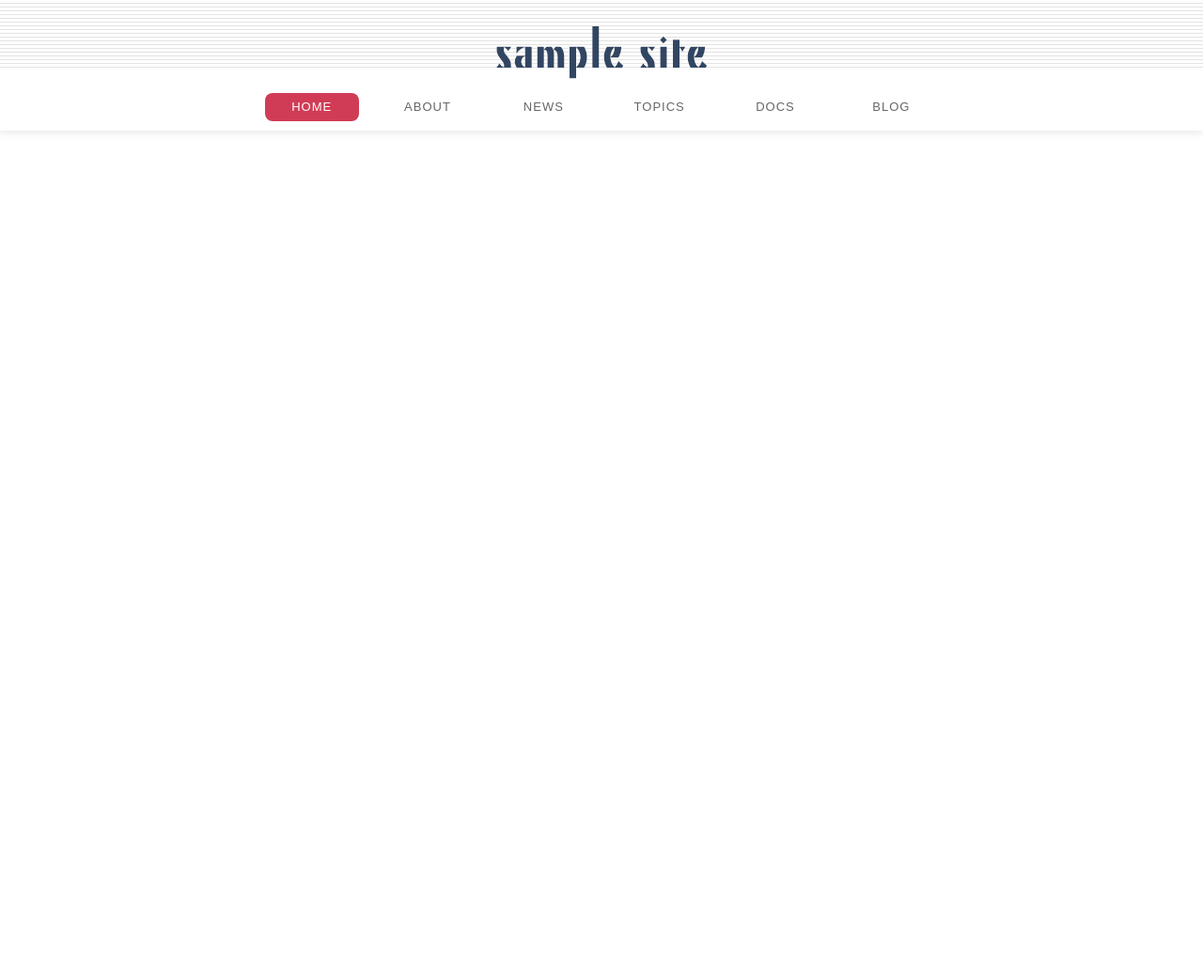
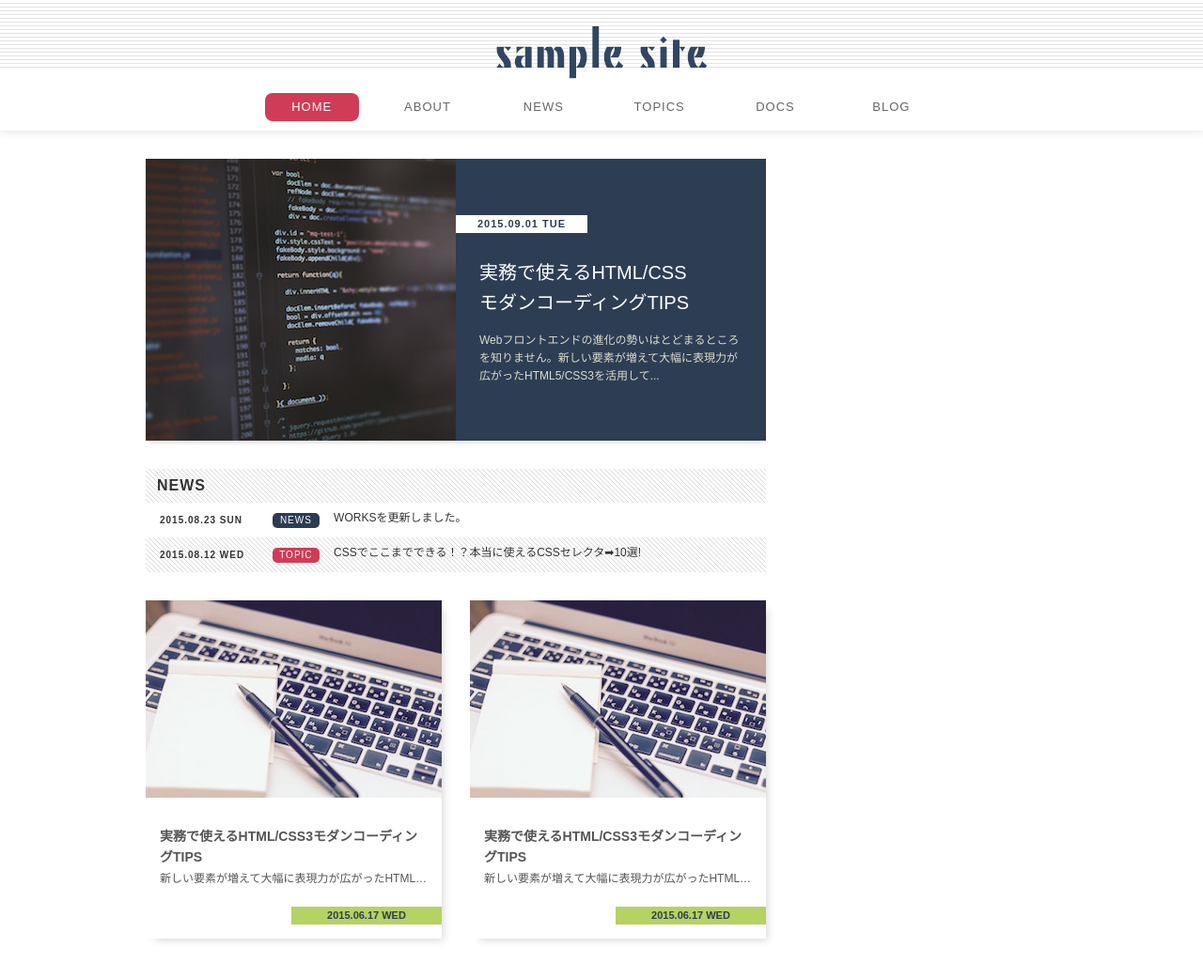
Before and after one commit to teruyainomata0831/standard-layout, a plain HTML site: page index.html in a window 1280 px wide. Shown: the whole page at 94% size. Before the commit the page ends 800 px from the top, so only its background shows below. Drawn offline with Linux system fonts and the light colour scheme.

Commit message:
メイン領域のコーディング

```diff
--- a/css/style.css
+++ b/css/style.css
@@ -18,10 +18,14 @@ a:link, a:visited, a:hover, a:active {
   text-decoration: none;
 }
 
+.hidden {
+  display: none;
+}
+
 header {
   width: 100%;
   padding: 28px 0 10px;
-  background: url('../images/bg-header.gif') repeat-x;
+  background: url("../images/bg-header.gif") repeat-x;
   box-shadow: 0 0 10px 1px #e3e3e3;
 }
 
@@ -29,7 +33,7 @@ header {
   width: 225px;
   height: 56px;
   margin: 0 auto;
-  background: url('../images/logo.png') no-repeat;
+  background: url("../images/logo.png") no-repeat;
   overflow: hidden;
   text-indent: 100%;
   white-space: nowrap;
@@ -75,7 +79,7 @@ header {
 }
 
 .clearfix::after {
-  content: '';
+  content: "";
   display: block;
   clear: both;
 }
@@ -86,6 +90,208 @@ header {
   width: 660px;
 }
 
+.hot-topic {
+  display: block;
+  height: 300px;
+  margin-bottom: 30px;
+  box-shadow: 0 6px 4px -4px rgba(0, 0, 0, 0.15);
+  transition: opacity 0.15s;
+}
+
+.hot-topic:hover {
+  opacity: 0.85;
+}
+
+.hot-topic .image {
+  float: right;
+  width: 50%;
+  height: 100%;
+}
+
+.hot-topic .content {
+  position: relative;
+  float: right;
+  width: 50%;
+  height: 100%;
+  padding: 105px 25px 0;
+  background-color: #2d3d54;
+  line-height: 1.6;
+}
+
+.hot-topic .title {
+  margin-bottom: 15px;
+  color: #fff;
+  font-weight: normal;
+  font-size: 2rem;
+}
+
+.hot-topic .desc {
+  color: #ddc;
+}
+
+.hot-topic .date {
+  position: absolute;
+  top: 60px;
+  left: 0;
+  width: 140px;
+  padding: 4px;
+  background-color: #fff;
+  color: #2d3d54;
+  text-align: center;
+  letter-spacing: 1px;
+  font-weight: bold;
+  font-size: 1.1rem;
+  line-height: 1;
+}
+
+.heading {
+  padding: 10px 12px;
+  background: url("../images/bg-slash.gif");
+  letter-spacing: 1px;
+  font-size: 1.6rem;
+}
+
+.scroll-list {
+  max-height: 220px;
+  overflow-y: auto;
+  margin-bottom: 30px;
+  list-style-type: none;
+}
+
+.scroll-list .scroll-item a {
+  display: block;
+  padding: 10px 15px;
+  color: #333;
+  font-size: 0;
+  transition: background-color 0.1s;
+}
+
+.scroll-list .scroll-item:nth-of-type(even) a {
+  background: url("../images/bg-slash.gif");
+}
+
+.scroll-list .scroll-item a:hover {
+  background-color: #fafaf8;
+}
+
+.scroll-list .date {
+  display: inline-block;
+  width: 19%;
+  font-size: 1rem;
+}
+
+.scroll-list .category {
+  display: inline-block;
+  width: 8%;
+  font-size: 1rem;
+}
+
+.scroll-list .title {
+  display: inline-block;
+  width: 73%;
+  padding-left: 15px;
+  font-size: 1.2rem;
+}
+
+.scroll-list .date {
+  display: inline-block;
+  width: 19%;
+  letter-spacing: 1px;
+  font-weight: bold;
+  font-size: 1rem;
+}
+
+.scroll-list .category {
+  display: inline-block;
+  width: 8%;
+  border-radius: 5px;
+  background-color: #d03c56;
+  color: #fff;
+  letter-spacing: 1px;
+  font-size: 1rem;
+  line-height: 16px;
+  text-align: center;
+}
+
+.scroll-list .category.news {
+  background-color: #2c3c53;
+}
+
+.scroll-list .title {
+  display: inline-block;
+  width: 73%;
+  padding-left: 15px;
+  overflow: hidden;
+  text-overflow: ellipsis;
+  white-space: nowrap;
+  font-size: 1.2rem;
+}
+
+.article-box {
+  display: block;
+  width: 315px;
+  margin-bottom: 30px;
+}
+
+.article-box:nth-last-of-type(odd) {
+  float: left;
+}
+
+.article-box:nth-last-of-type(even) {
+  float: right;
+}
+
+.article-box {
+  position: relative;
+  display: block;
+  width: 315px;
+  height: 360px;
+  margin-bottom: 30px;
+  padding: 210px 15px 0;
+  box-shadow: 6px 6px 8px -4px rgba(0, 0, 0, 0.15);
+  transition: opacity 0.15s;
+}
+
+.article-box:hover {
+  opacity: 0.8;
+}
+
+.article-box .title {
+  margin-top: 30px;
+  color: #555;
+  font-size: 1.4rem;
+  line-height: 1.6;
+}
+
+.article-box .desc {
+  margin-top: 5px;
+  color: #555;
+  overflow: hidden;
+  text-overflow: ellipsis;
+  white-space: nowrap;
+}
+
+.article-box .date {
+  position: absolute;
+  right: 0;
+  bottom: 15px;
+  display: block;
+  width: 160px;
+  padding: 4px;
+  background-color: #b5d264;
+  color: #2d3d54;
+  text-align: center;
+  font-weight: bold;
+  font-size: 1.1rem;
+}
+
+.article-box .image {
+  position: absolute;
+  top: 0;
+  left: 0;
+  width: 100%;
+}
+
 .sidemenu {
   float: right;
   width: 275px;
--- a/index.html
+++ b/index.html
@@ -24,7 +24,57 @@
       </nav>
     </header>
     <div class="wrapper clearfix">
-      <main class="main"></main>
+      <main class="main">
+
+        <a href="#" class="hot-topic clearfix">  <h2 class="hidden">HOT TOPIC</h2>
+          <img
+            class="img"
+            src="./images/hot-topic.jpg"
+            alt="コーディング画面"
+          />
+          <div class="content">
+            <h3 class="title">
+              実務で使えるHTML/CSS<br />モダンコーディングTIPS
+            </h3>
+            <p class="desc">
+              Webフロントエンドの進化の勢いはとどまるところを知りません。新しい要素が増えて大幅に表現力が広がったHTML5/CSS3を活用して...
+            </p>
+            <time class="date" datetime="2015-09-01">2015.09.01 TUE</time>
+          </div>
+        </a>
+        <h2 class="heading">NEWS</h2>
+        <ul class="scroll-list">
+          <li class="scroll-item">
+            <a href="#">
+              <time class="date" datetime="2015-08-23">2015.08.23 SUN</time>
+              <span class="category news">NEWS</span>
+              <span class="title">WORKSを更新しました。</span>
+            </a>
+            <li class="scroll-item">
+              <a href="#">
+                <time class="date" datetime="2015-08-12">2015.08.12 WED</time>
+                <span class="category">TOPIC</span>
+                <span class="title">CSSでここまでできる！？本当に使えるCSSセレクタ➡︎10選!</span>
+              </a>
+            </li>
+          </li>
+        </ul>
+        <h2 class="hidden">ARTICLES</h2>
+        <div class="clearfix">
+          <a href="#" class="article-box">
+            <h3 class="title">実務で使えるHTML/CSS3モダンコーディングTIPS</h3>
+            <p class="desc">新しい要素が増えて大幅に表現力が広がったHTML/CSS3を活用し、モダンなコーディングにチャレンジしましょう!</p>
+            <time class="date" datetime="2015-06-17">2015.06.17 WED</time>
+            <img src="./images/article.jpg" alt="コーディング画面" class="image">
+          </a>
+          <a href="#" class="article-box">
+            <h3 class="title">実務で使えるHTML/CSS3モダンコーディングTIPS</h3>
+            <p class="desc">新しい要素が増えて大幅に表現力が広がったHTML/CSS3を活用し、モダンなコーディングにチャレンジしましょう!</p>
+            <time class="date" datetime="2015-06-17">2015.06.17 WED</time>
+            <img src="./images/article.jpg" alt="コーディング画面" class="image">
+          </a>
+        </div>
+      </main>
       <div class="sidemenu"></div>
     </div>
     <footer class="footer"></footer>
```
